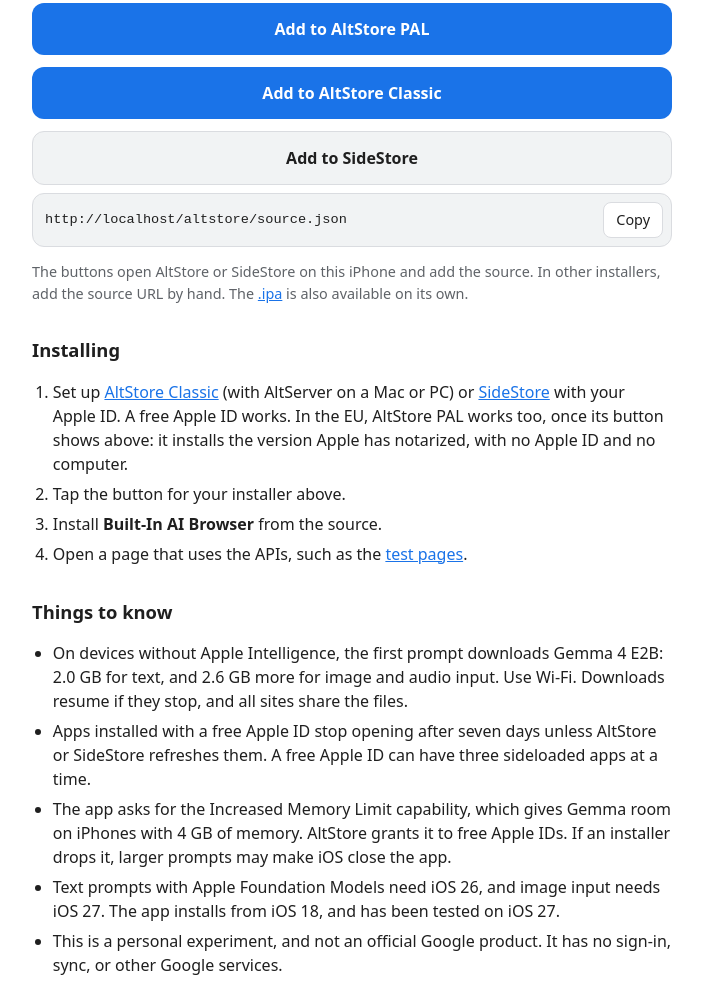
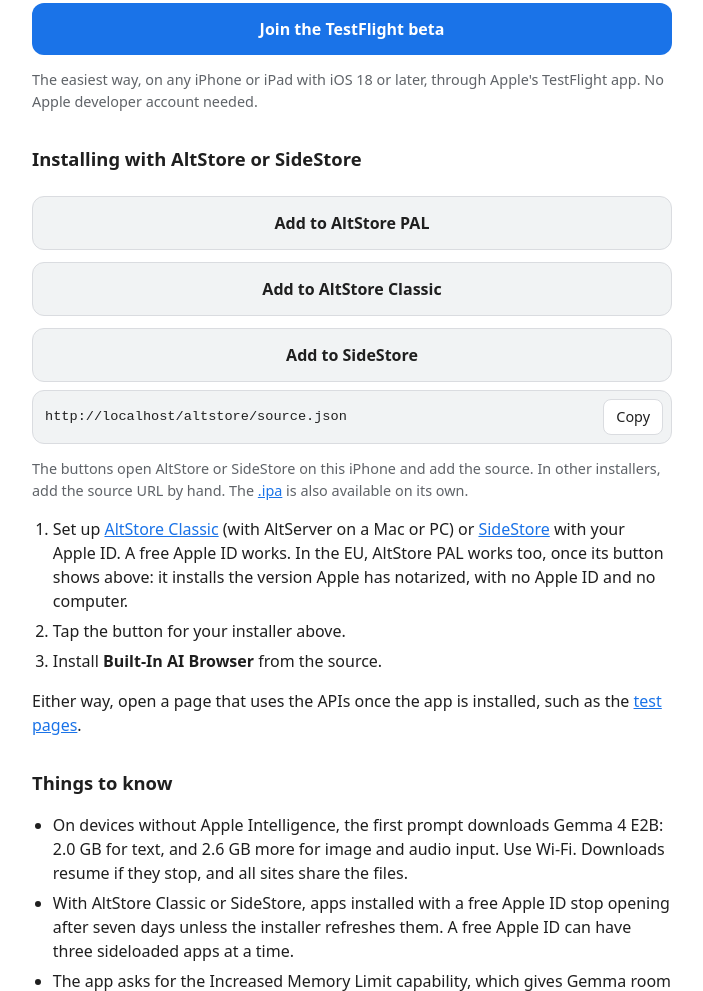
Before and after one commit to tomayac/chromium-ios-built-in-ai, a plain HTML site: page altstore/index.html in a window 1280 px wide. Shown: the part 257-1248 px from the top of the page, without its empty margins (288-991 px from the left). Drawn offline with Linux system fonts and the light colour scheme; files whose address does not match are found by name.

Commit message:
Lead the install page with the TestFlight beta

```diff
--- a/altstore/index.html
+++ b/altstore/index.html
@@ -177,10 +177,23 @@
       </p>
 
       <div class="buttons">
-        <a class="button" id="altstore-pal" href="#" hidden
+        <a class="button" href="https://testflight.apple.com/join/z28wgCRz"
+          >Join the TestFlight beta</a
+        >
+      </div>
+      <p class="small">
+        The easiest way, on any iPhone or iPad with iOS 18 or later, through
+        Apple's TestFlight app. No Apple developer account needed.
+      </p>
+
+      <h2>Installing with AltStore or SideStore</h2>
+      <div class="buttons">
+        <a class="button secondary" id="altstore-pal" href="#" hidden
           >Add to AltStore PAL</a
         >
-        <a class="button" id="altstore" href="#">Add to AltStore Classic</a>
+        <a class="button secondary" id="altstore" href="#"
+          >Add to AltStore Classic</a
+        >
         <a class="button secondary" id="sidestore" href="#">Add to SideStore</a>
       </div>
       <div class="source">
@@ -193,7 +206,6 @@
         <a id="ipa" href="#">.ipa</a> is also available on its own.
       </p>
 
-      <h2>Installing</h2>
       <ol>
         <li>
           Set up
@@ -209,11 +221,11 @@
         </li>
         <li>Tap the button for your installer above.</li>
         <li>Install <strong>Built-In AI Browser</strong> from the source.</li>
-        <li>
-          Open a page that uses the APIs, such as the
-          <a href="../">test pages</a>.
-        </li>
       </ol>
+      <p>
+        Either way, open a page that uses the APIs once the app is installed,
+        such as the <a href="../">test pages</a>.
+      </p>
 
       <h2>Things to know</h2>
       <ul>
@@ -224,9 +236,9 @@
           the files.
         </li>
         <li>
-          Apps installed with a free Apple ID stop opening after seven days
-          unless AltStore or SideStore refreshes them. A free Apple ID can have
-          three sideloaded apps at a time.
+          With AltStore Classic or SideStore, apps installed with a free Apple
+          ID stop opening after seven days unless the installer refreshes them.
+          A free Apple ID can have three sideloaded apps at a time.
         </li>
         <li>
           The app asks for the Increased Memory Limit capability, which gives
```
